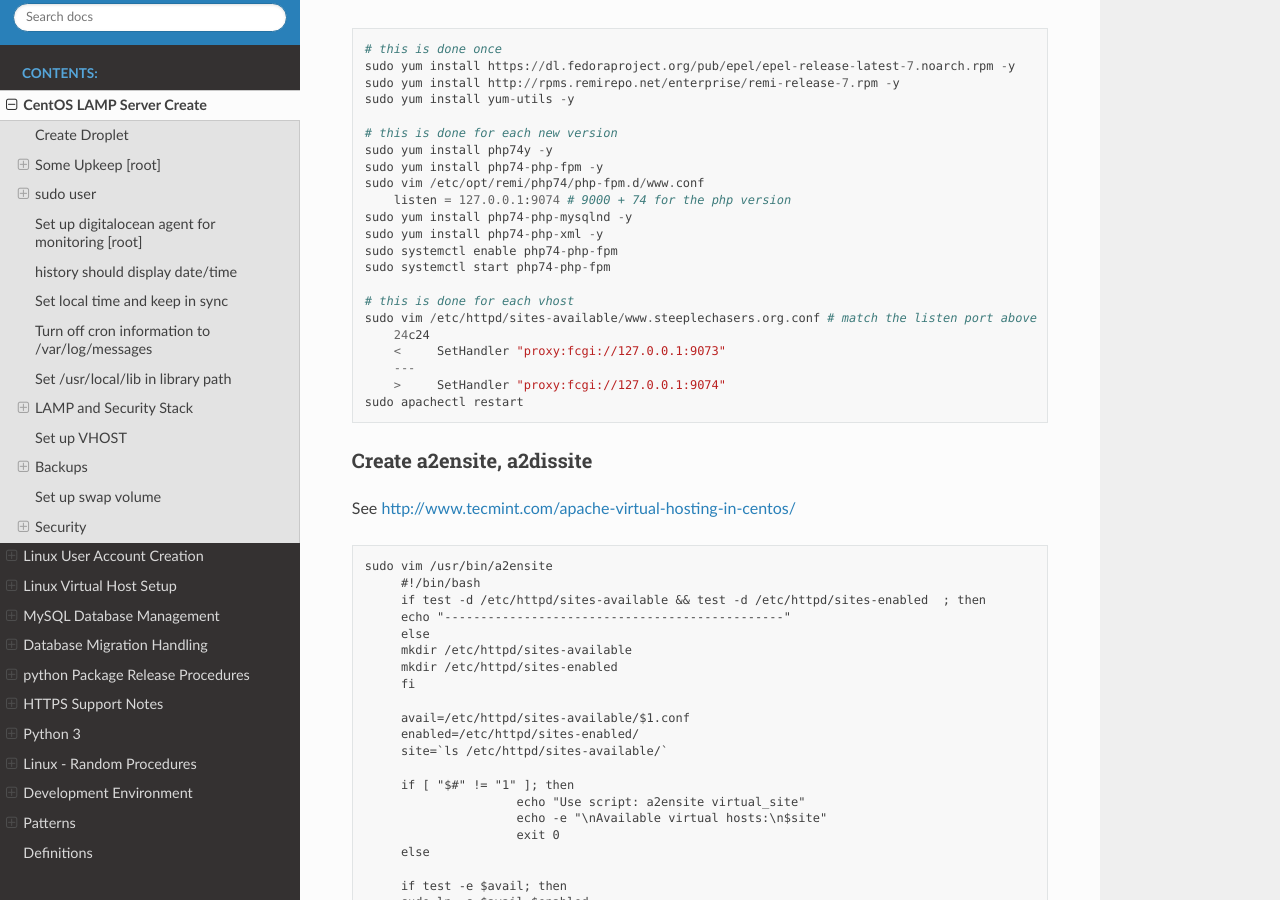
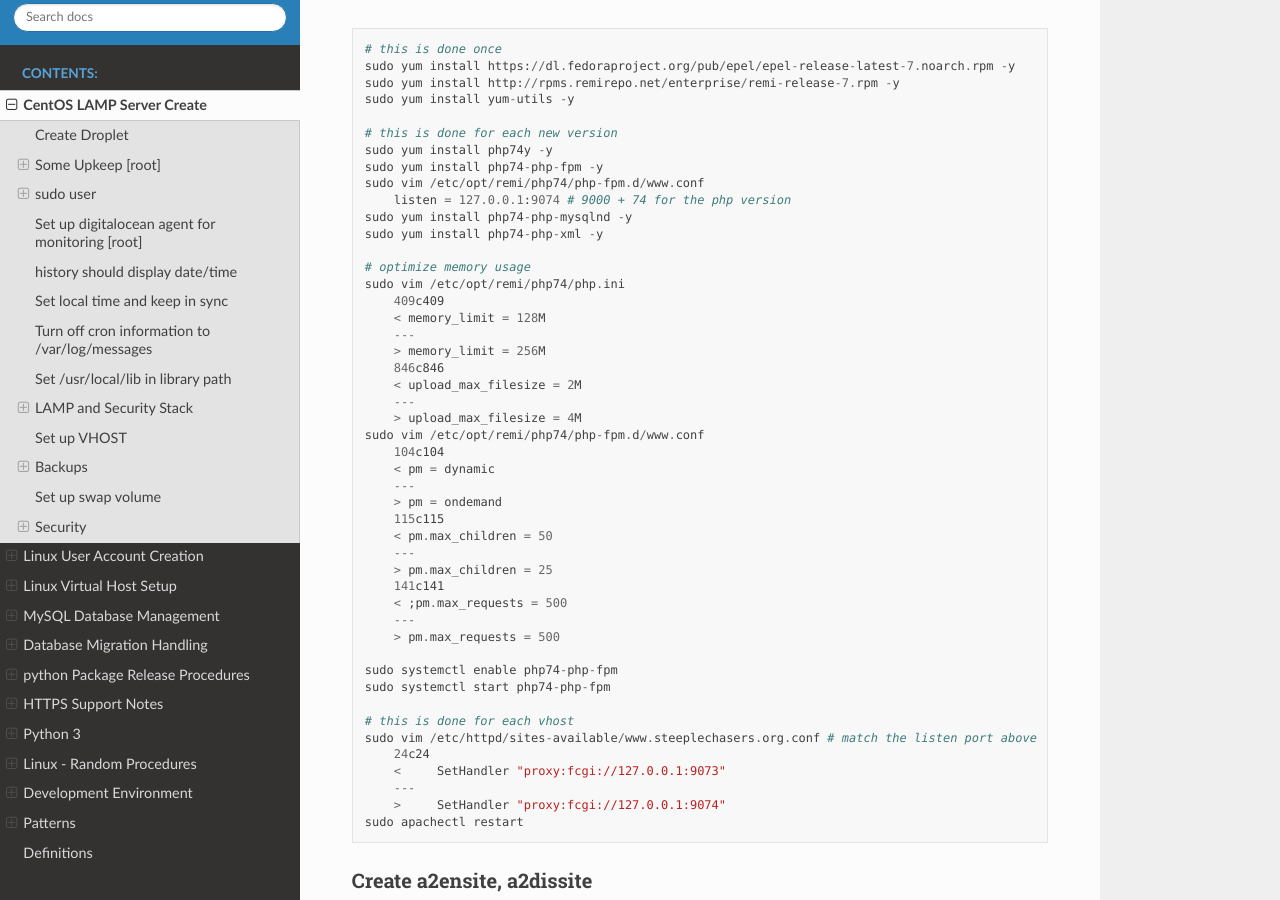
Before and after one commit to shanholtzerk/fork_loudevprocess, a Sphinx documentation site: the page built from docs/source/centos-lamp-server-create.rst, in a window 1280 px wide and 900 px high, scrolled down 2375 px. Built offline with Sphinx 7.4.7 and the Read the Docs theme 2.0.0, drawn with Linux system fonts in a browser that asks for light colours.

```diff
--- a/docs/source/centos-lamp-server-create.rst
+++ b/docs/source/centos-lamp-server-create.rst
@@ -130,6 +130,31 @@ https://blog.remirepo.net/post/2016/04/16/My-PHP-Workstation
         listen = 127.0.0.1:9074 # 9000 + 74 for the php version
     sudo yum install php74-php-mysqlnd -y
     sudo yum install php74-php-xml -y
+
+    # optimize memory usage
+    sudo vim /etc/opt/remi/php74/php.ini
+        409c409
+        < memory_limit = 128M
+        ---
+        > memory_limit = 256M
+        846c846
+        < upload_max_filesize = 2M
+        ---
+        > upload_max_filesize = 4M
+    sudo vim /etc/opt/remi/php74/php-fpm.d/www.conf
+        104c104
+        < pm = dynamic
+        ---
+        > pm = ondemand
+        115c115
+        < pm.max_children = 50
+        ---
+        > pm.max_children = 25
+        141c141
+        < ;pm.max_requests = 500
+        ---
+        > pm.max_requests = 500
+
     sudo systemctl enable php74-php-fpm
     sudo systemctl start php74-php-fpm
 
```
